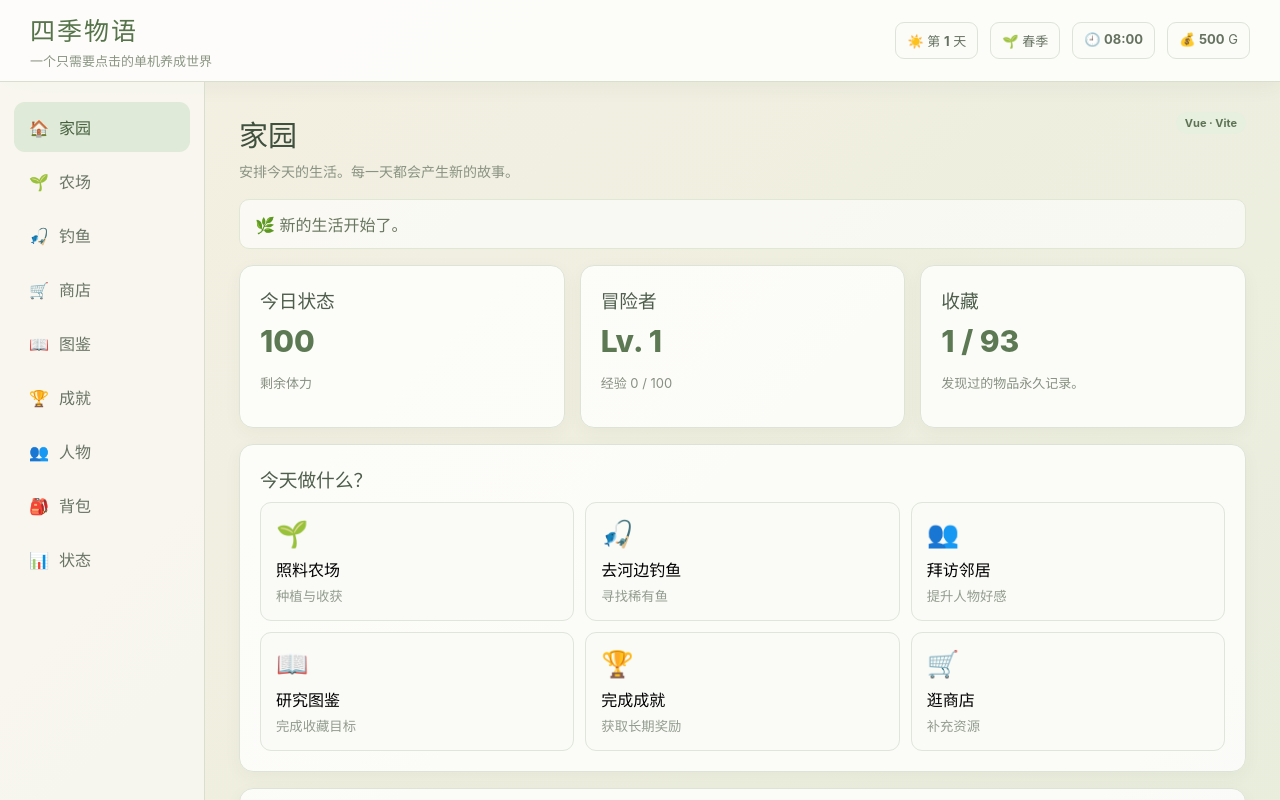
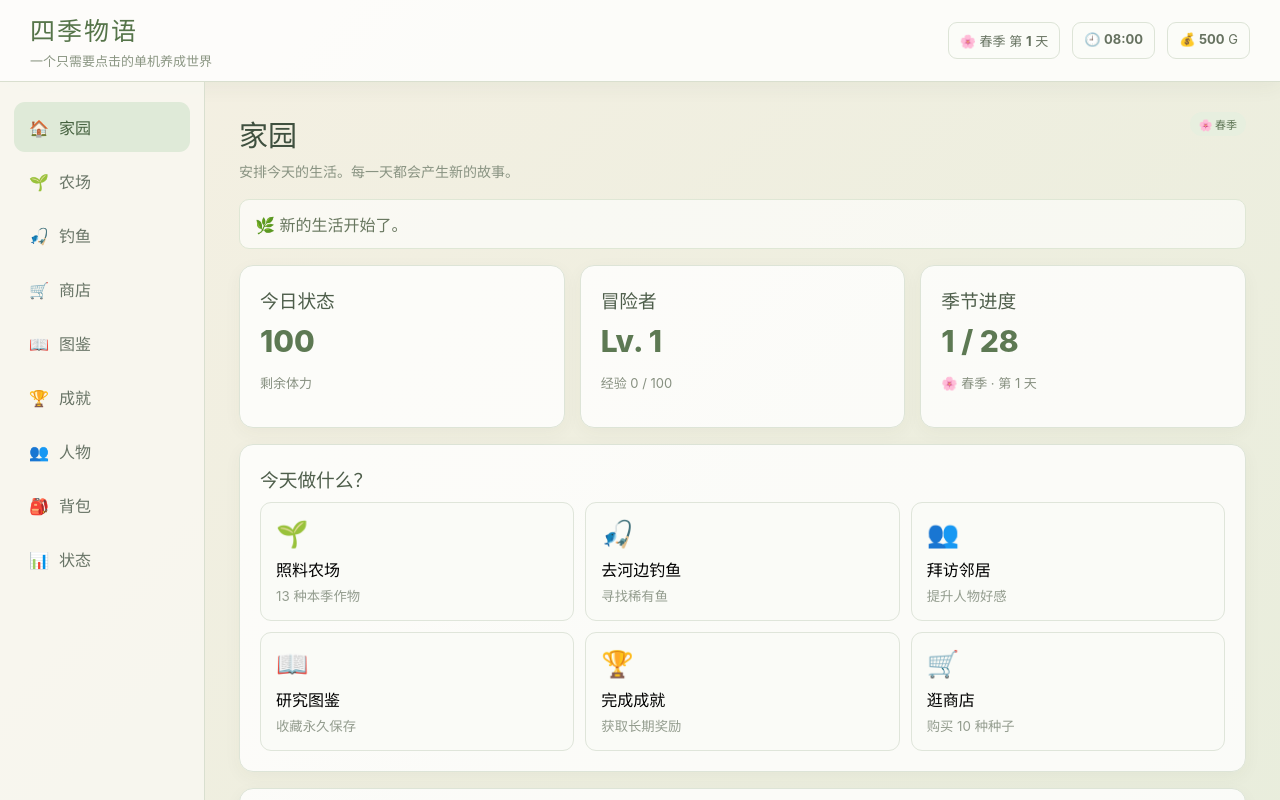
Before and after one commit to Lxkgit/web_game_1, a Vue app: page / in a window 1280 px wide. Shown: the top 800 px of the page. Built offline with nearby package versions, Linux system fonts and the light colour scheme.

Commit message:
feat: add seasonal UI, crop shop, four-season farm gameplay

```diff
--- a/src/App.vue
+++ b/src/App.vue
@@ -1,8 +1,8 @@
 <script setup>
 import { computed, onMounted, watch, ref } from 'vue'
-import { gameState as state, addItem, addLog, discover, gainExperience } from './stores/game'
+import { gameState as state, addItem, addLog, discover, gainExperience, advanceDay, syncSeason, getSeasonDay } from './stores/game'
 import { items, getItem } from './data/items'
-import { crops } from './data/crops'
+import { crops, allCrops, seasonNames, seasonIcons, getCrop } from './data/crops'
 import { fish } from './data/fish'
 import { achievements as achievementData } from './data/achievements'
 import { npcs } from './data/npcs'
@@ -21,33 +21,33 @@ const navItems = [
 
 const pageMeta = {
   home: ['家园', '安排今天的生活。每一天都会产生新的故事。'],
-  farm: ['农场', '种下作物、等待成长、收获并出售。'],
+  farm: ['农场', '每个季节都有自己的作物，28 天后自动进入下一季。'],
   fishing: ['钓鱼', '不同鱼类拥有不同稀有度，稀有鱼值得收藏。'],
-  shop: ['商店', '购买种子、材料和一些特别的东西。'],
-  collection: ['图鉴', '发现过的物品永久记录，完成图鉴还能获得奖励。'],
+  shop: ['商店', '只出售当前季节可以正常购买的作物种子。'],
+  collection: ['图鉴', '发现过的物品永久记录，换季也不会丢失。'],
   achievement: ['成就', '长期目标会给你的生活提供持续动力。'],
   people: ['人物', '认识邻居，提高好感度，解锁更多故事。'],
   bag: ['背包', '查看、出售当前拥有的物品。'],
-  status: ['状态', '查看等级、经验、收藏和生活记录。']
+  status: ['状态', '查看等级、经验、季节与生活记录。']
 }
 
+const season = computed(() => state.season)
+const seasonName = computed(() => seasonNames[state.season])
+const seasonIcon = computed(() => seasonIcons[state.season])
+const seasonDay = computed(() => getSeasonDay(state.day))
 const timeText = computed(() => `${String(Math.floor(state.minutes / 60) % 24).padStart(2, '0')}:${String(state.minutes % 60).padStart(2, '0')}`)
 const pageTitle = computed(() => pageMeta[currentPage.value][0])
 const pageSub = computed(() => pageMeta[currentPage.value][1])
 const discoveredCount = computed(() => state.discovered.length)
 const readyCrops = computed(() => state.farm.filter(x => x.crop && x.readyDay <= state.day).length)
+const shopCrops = computed(() => crops.filter(c => c.seedPrice > 0 && !c.special))
 
 const achievementList = computed(() => achievementData.map(a => {
-  const value = {
-    days: state.day,
-    fish: state.totalFish,
-    collection: discoveredCount.value,
-    gold: state.gold,
-    harvest: state.totalHarvest,
-    legendary: state.inventory.golden_fish > 0 ? 1 : 0
-  }[a.type] || 0
+  const value = { days: state.day, fish: state.totalFish, collection: discoveredCount.value, gold: state.gold, harvest: state.totalHarvest, legendary: state.inventory.golden_fish > 0 ? 1 : 0 }[a.type] || 0
   return { ...a, value, done: value >= a.target }
 }))
+
+const bagItems = computed(() => items.filter(item => (state.inventory[item.id] || 0) > 0))
 
 function showPage(page) { currentPage.value = page }
 function spend(cost) {
@@ -59,8 +59,8 @@ function gainGold(value) { state.gold += value }
 
 function plant(plot, crop) {
   if (plot.crop) return
+  if (!state.inventory[crop.seed]) { message.value = `你没有${crop.name}种子。`; return }
   if (!spend(crop.energy)) return
-  if (!state.inventory[crop.seed]) { message.value = `你没有${crop.name}种子。`; return }
   state.inventory[crop.seed]--
   plot.crop = crop.id
   plot.plantedDay = state.day
@@ -68,29 +68,32 @@ function plant(plot, crop) {
   discover(crop.id)
   gainExperience(12)
   state.minutes += 30
-  addLog(`在第 ${state.day} 天种下了 ${crop.name}。`)
+  addLog(`第 ${state.day} 天种下了 ${crop.name}。`)
   message.value = `${crop.name} 已种下，预计第 ${plot.readyDay} 天成熟。`
 }
 
 function harvest(plot) {
   if (!plot.crop || plot.readyDay > state.day) return
-  const crop = crops.find(x => x.id === plot.crop)
+  const crop = getCrop(plot.crop)
+  if (!crop) return
   addItem(crop.id)
   state.totalHarvest++
   gainExperience(20)
-  plot.crop = null
-  plot.plantedDay = 0
-  plot.readyDay = 0
-  message.value = `收获了 ${crop.name}。可以出售，也可以留作收藏。`
+  if (crop.regrow) {
+    plot.readyDay = state.day + crop.regrow
+    message.value = `${crop.name} 收获完成，它还会继续生长，第 ${plot.readyDay} 天再次成熟。`
+  } else {
+    plot.crop = null
+    plot.plantedDay = 0
+    plot.readyDay = 0
+    message.value = `收获了 ${crop.name}。可以出售，也可以留作收藏。`
+  }
 }
 
 function chooseFish() {
   const roll = Math.random() * 100
   let total = 0
-  for (const item of fish) {
-    total += item.chance
-    if (roll <= total) return item
-  }
+  for (const item of fish) { total += item.chance; if (roll <= total) return item }
   return fish[0]
 }
 
@@ -101,20 +104,17 @@ function goFishing() {
   addItem(caught.id)
   state.totalFish++
   gainExperience(caught.rarity === 'legendary' ? 50 : 15)
-  if (caught.rarity === 'legendary') message.value = `✨ 传说！你钓到了 ${caught.name}！`
-  else message.value = `🎣 钓到了 ${caught.name}（${rarityName(caught.rarity)}）。`
+  message.value = caught.rarity === 'legendary' ? `✨ 传说！你钓到了 ${caught.name}！` : `🎣 钓到了 ${caught.name}（${rarityName(caught.rarity)}）。`
   if (Math.random() < 0.25) addItem('shell')
 }
 
-function rarityName(value) {
-  return { common: '普通', uncommon: '稀有', rare: '珍稀', legendary: '传说' }[value] || value
-}
+function rarityName(value) { return { common: '普通', uncommon: '稀有', rare: '珍稀', legendary: '传说' }[value] || value }
 
-function buy(id, price) {
-  if (state.gold < price) return
-  state.gold -= price
-  addItem(id)
-  message.value = `购买了 ${getItem(id)?.name || id}。`
+function buy(item) {
+  if (state.gold < item.seedPrice) return
+  state.gold -= item.seedPrice
+  addItem(item.seed)
+  message.value = `购买了 ${item.name}种子。`
 }
 
 function sell(id) {
@@ -136,10 +136,7 @@ function talk(npc) {
 function triggerEvent() {
   const total = events.reduce((sum, x) => sum + x.weight, 0)
   let roll = Math.random() * total
-  for (const item of events) {
-    roll -= item.weight
-    if (roll <= 0) { event.value = item; return }
-  }
+  for (const item of events) { roll -= item.weight; if (roll <= 0) { event.value = item; return } }
 }
 
 function applyEvent() {
@@ -156,12 +153,13 @@ function applyEvent() {
 
 function endDay() {
   const farmReady = readyCrops.value
-  state.day++
+  const oldSeason = state.season
+  advanceDay()
   state.minutes = 8 * 60
   state.energy = state.maxEnergy
   state.gold += 50
-  if (farmReady) message.value = `新的一天开始了。生活补贴 +50 G，有 ${farmReady} 块作物成熟了。`
-  else message.value = '新的一天开始了。生活补贴 +50 G。'
+  const changed = oldSeason !== state.season
+  message.value = changed ? `季节更替：现在是${seasonNames[state.season]}。生活补贴 +50 G。` : farmReady ? `新的一天开始了。生活补贴 +50 G，有 ${farmReady} 块作物成熟了。` : '新的一天开始了。生活补贴 +50 G。'
   triggerEvent()
   currentPage.value = 'home'
 }
@@ -170,7 +168,8 @@ function progressWidth(a) { return `${Math.min(100, a.value / a.target * 100)}%`
 
 onMounted(() => {
   loadGame(state)
-  message.value = state.day > 1 ? '欢迎回来，继续你的生活。' : '新的生活开始了。'
+  syncSeason()
+  message.value = state.day > 1 ? `欢迎回来，现在是${seasonNames[state.season]}第 ${seasonDay.value} 天。` : '新的生活开始了。'
 })
 watch(state, () => saveGame(state), { deep: true })
 </script>
@@ -179,72 +178,43 @@ watch(state, () => saveGame(state), { deep: true })
   <div class="game-shell">
     <header class="topbar">
       <div><div class="logo">四季物语</div><div class="subtitle">一个只需要点击的单机养成世界</div></div>
-      <div class="top-stats">
-        <span>☀️ 第 <b>{{ state.day }}</b> 天</span><span>🌱 春季</span><span>🕘 <b>{{ timeText }}</b></span><span>💰 <b>{{ state.gold }}</b> G</span>
-      </div>
+      <div class="top-stats"><span>{{ seasonIcon }} <b>{{ seasonName }}</b> 第 <b>{{ seasonDay }}</b> 天</span><span>🕘 <b>{{ timeText }}</b></span><span>💰 <b>{{ state.gold }}</b> G</span></div>
     </header>
-
     <main class="layout">
       <aside class="sidebar">
         <button v-for="item in navItems" :key="item[0]" class="nav" :class="{active: currentPage === item[0]}" @click="showPage(item[0])"><span>{{ item[1] }}</span><span>{{ item[2] }}</span></button>
         <div class="side-bottom"><div class="energy-label"><span>体力</span><b>{{ state.energy }} / {{ state.maxEnergy }}</b></div><div class="energy"><i :style="{width: `${state.energy / state.maxEnergy * 100}%`}"></i></div><button class="end-day" @click="endDay">🌙 结束今天</button></div>
       </aside>
-
       <section class="content">
-        <div class="page-title"><div><h1>{{ pageTitle }}</h1><p>{{ pageSub }}</p></div><span class="badge">Vue · Vite</span></div>
+        <div class="page-title"><div><h1>{{ pageTitle }}</h1><p>{{ pageSub }}</p></div><span class="badge">{{ seasonIcon }} {{ seasonName }}</span></div>
         <div class="notice">🌿 {{ message }}</div>
 
         <template v-if="currentPage === 'home'">
-          <div class="grid">
-            <div class="card"><h3>今日状态</h3><div class="big-number">{{ state.energy }}</div><p>剩余体力</p></div>
-            <div class="card"><h3>冒险者</h3><div class="big-number">Lv. {{ state.level }}</div><p>经验 {{ state.experience }} / {{ state.level * 100 }}</p></div>
-            <div class="card"><h3>收藏</h3><div class="big-number">{{ discoveredCount }} / {{ items.length }}</div><p>发现过的物品永久记录。</p></div>
-          </div>
-          <div class="card action-card"><h3>今天做什么？</h3><div class="actions">
-            <button class="action" @click="showPage('farm')"><span class="emoji">🌱</span><strong>照料农场</strong><small>种植与收获</small></button>
-            <button class="action" @click="showPage('fishing')"><span class="emoji">🎣</span><strong>去河边钓鱼</strong><small>寻找稀有鱼</small></button>
-            <button class="action" @click="showPage('people')"><span class="emoji">👥</span><strong>拜访邻居</strong><small>提升人物好感</small></button>
-            <button class="action" @click="showPage('collection')"><span class="emoji">📖</span><strong>研究图鉴</strong><small>完成收藏目标</small></button>
-            <button class="action" @click="showPage('achievement')"><span class="emoji">🏆</span><strong>完成成就</strong><small>获取长期奖励</small></button>
-            <button class="action" @click="showPage('shop')"><span class="emoji">🛒</span><strong>逛商店</strong><small>补充资源</small></button>
-          </div></div>
+          <div class="grid"><div class="card"><h3>今日状态</h3><div class="big-number">{{ state.energy }}</div><p>剩余体力</p></div><div class="card"><h3>冒险者</h3><div class="big-number">Lv. {{ state.level }}</div><p>经验 {{ state.experience }} / {{ state.level * 100 }}</p></div><div class="card"><h3>季节进度</h3><div class="big-number">{{ seasonDay }} / 28</div><p>{{ seasonIcon }} {{ seasonName }} · 第 {{ state.day }} 天</p></div></div>
+          <div class="card action-card"><h3>今天做什么？</h3><div class="actions"><button class="action" @click="showPage('farm')"><span class="emoji">🌱</span><strong>照料农场</strong><small>{{ crops.length }} 种本季作物</small></button><button class="action" @click="showPage('fishing')"><span class="emoji">🎣</span><strong>去河边钓鱼</strong><small>寻找稀有鱼</small></button><button class="action" @click="showPage('people')"><span class="emoji">👥</span><strong>拜访邻居</strong><small>提升人物好感</small></button><button class="action" @click="showPage('collection')"><span class="emoji">📖</span><strong>研究图鉴</strong><small>收藏永久保存</small></button><button class="action" @click="showPage('achievement')"><span class="emoji">🏆</span><strong>完成成就</strong><small>获取长期奖励</small></button><button class="action" @click="showPage('shop')"><span class="emoji">🛒</span><strong>逛商店</strong><small>购买 {{ shopCrops.length }} 种种子</small></button></div></div>
           <div class="card log-card"><h3>📜 最近发生的事</h3><div v-if="state.log.length" class="list"><div v-for="(log,index) in state.log.slice(0,5)" :key="index" class="row"><div>📌</div><div class="row-main"><b>第 {{ log.day }} 天</b><div class="row-desc">{{ log.text }}</div></div></div></div><p v-else>还没有记录。</p></div>
         </template>
 
         <template v-else-if="currentPage === 'farm'">
-          <div class="grid crop-grid"><div v-for="plot in state.farm" :key="plot.id" class="card plot"><div class="plot-number">田地 {{ plot.id }}</div><div v-if="plot.crop" class="crop-icon">{{ crops.find(x => x.id === plot.crop)?.icon }}</div><div v-else class="crop-icon empty">＋</div><h3>{{ plot.crop ? crops.find(x => x.id === plot.crop)?.name : '空闲土地' }}</h3><p v-if="plot.crop && plot.readyDay > state.day">第 {{ plot.readyDay }} 天成熟</p><p v-else-if="plot.crop">已经成熟，可以收获。</p><p v-else>选择作物种植。</p><button v-if="plot.crop && plot.readyDay <= state.day" class="primary-btn" @click="harvest(plot)">收获</button><div v-else-if="!plot.crop" class="crop-buttons"><button v-for="crop in crops" :key="crop.id" class="buy-btn" :disabled="!state.inventory[crop.seed]" @click="plant(plot,crop)">{{ crop.icon }} {{ crop.name }}</button></div></div></div>
+          <div class="card" style="margin-bottom:16px"><h3>{{ seasonIcon }} {{ seasonName }}作物</h3><p>本季共有 {{ crops.length }} 种作物。换季时未成熟作物会枯萎，连作作物收获后会继续生长。</p></div>
+          <div class="grid crop-grid"><div v-for="plot in state.farm" :key="plot.id" class="card plot"><div class="plot-number">田地 {{ plot.id }}</div><div v-if="plot.crop" class="crop-icon">{{ getCrop(plot.crop)?.icon }}</div><div v-else class="crop-icon empty">＋</div><h3>{{ plot.crop ? getCrop(plot.crop)?.name : '空闲土地' }}</h3><p v-if="plot.crop && plot.readyDay > state.day">第 {{ plot.readyDay }} 天成熟</p><p v-else-if="plot.crop">已经成熟，可以收获。</p><p v-else>选择作物种植。</p><button v-if="plot.crop && plot.readyDay <= state.day" class="primary-btn" @click="harvest(plot)">收获</button><div v-else-if="!plot.crop" class="crop-buttons"><button v-for="crop in crops" :key="crop.id" class="buy-btn" :disabled="!state.inventory[crop.seed]" @click="plant(plot,crop)">{{ crop.icon }} {{ crop.name }}<small> ×{{ state.inventory[crop.seed] || 0 }}</small></button></div></div></div>
         </template>
 
-        <template v-else-if="currentPage === 'fishing'">
-          <div class="card fishing-card"><div class="fishing-hero">🌊</div><h2>宁静河畔</h2><p>每次钓鱼消耗 12 体力。鱼类越稀有，经验和售价越高。</p><button class="primary-btn" @click="goFishing">🎣 抛竿</button></div><div class="card fish-table"><h3>鱼类图鉴</h3><div class="list"><div v-for="f in fish" :key="f.id" class="row"><div class="item-icon">{{ state.discovered.includes(f.id) ? f.icon : '?' }}</div><div class="row-main"><b>{{ state.discovered.includes(f.id) ? f.name : '未知鱼类' }}</b><div class="row-desc">{{ rarityName(f.rarity) }} · 售价 {{ f.sellPrice }} G</div></div><b>x{{ state.inventory[f.id] || 0 }}</b></div></div></div>
-        </template>
+        <template v-else-if="currentPage === 'fishing'"><div class="card fishing-card"><div class="fishing-hero">🌊</div><h2>宁静河畔</h2><p>每次钓鱼消耗 12 体力。鱼类越稀有，经验和售价越高。</p><button class="primary-btn" @click="goFishing">🎣 抛竿</button></div><div class="card fish-table"><h3>鱼类图鉴</h3><div class="list"><div v-for="f in fish" :key="f.id" class="row"><div class="item-icon">{{ state.discovered.includes(f.id) ? f.icon : '?' }}</div><div class="row-main"><b>{{ state.discovered.includes(f.id) ? f.name : '未知鱼类' }}</b><div class="row-desc">{{ rarityName(f.rarity) }} · 售价 {{ f.sellPrice }} G</div></div><b>x{{ state.inventory[f.id] || 0 }}</b></div></div></div></template>
 
-        <template v-else-if="currentPage === 'shop'">
-          <div class="list"><div v-for="shop in [{id:'seed_potato',price:20},{id:'stone',price:10},{id:'tea',price:80},{id:'seed_carrot',price:28},{id:'seed_tomato',price:35},{id:'seed_strawberry',price:50}]" :key="shop.id" class="row"><div class="item-icon">{{ getItem(shop.id)?.icon || '🌱' }}</div><div class="row-main"><b>{{ getItem(shop.id)?.name || shop.id }}</b><div class="row-desc">{{ getItem(shop.id)?.category || '种子' }}</div></div><b>{{ shop.price }} G</b><button class="buy-btn" :disabled="state.gold < shop.price" @click="buy(shop.id,shop.price)">购买</button></div></div>
-        </template>
+        <template v-else-if="currentPage === 'shop'"><div class="card"><h3>{{ seasonIcon }} {{ seasonName }}种子商店</h3><p>商店根据季节自动切换。特殊作物不会在这里直接出售种子。</p></div><div class="list" style="margin-top:16px"><div v-for="shop in shopCrops" :key="shop.id" class="row"><div class="item-icon">{{ shop.icon }}</div><div class="row-main"><b>{{ shop.name }}种子</b><div class="row-desc">成熟 {{ shop.days }} 天 · 收获售价 {{ shop.sellPrice }} G{{ shop.regrow ? ` · 每 ${shop.regrow} 天再生` : '' }}</div></div><b>{{ shop.seedPrice }} G</b><button class="buy-btn" :disabled="state.gold < shop.seedPrice" @click="buy(shop)">购买</button></div></div></template>
 
-        <template v-else-if="currentPage === 'collection'">
-          <div class="card"><div class="collection-head"><h3>发现进度 {{ discoveredCount }} / {{ items.length }}</h3><div class="progress"><i :style="{width:`${discoveredCount/items.length*100}%`}"></i></div></div><div class="item-grid"><div v-for="item in items" :key="item.id" class="item" :class="{locked:!state.discovered.includes(item.id)}"><div class="icon">{{ state.discovered.includes(item.id) ? item.icon : '?' }}</div><b>{{ state.discovered.includes(item.id) ? item.name : '尚未发现' }}</b><small>{{ item.category }}</small></div></div></div>
-        </template>
+        <template v-else-if="currentPage === 'collection'"><div class="card"><h3>📖 收藏进度</h3><p>{{ discoveredCount }} / {{ items.length }} 种物品已发现。出售后仍会保留图鉴记录。</p></div><div class="collection-grid" style="margin-top:16px"><div v-for="item in items" :key="item.id" class="collection-item" :class="{locked: !state.discovered.includes(item.id)}"><span>{{ state.discovered.includes(item.id) ? item.icon : '❔' }}</span><b>{{ state.discovered.includes(item.id) ? item.name : '未知' }}</b></div></div></template>
 
-        <template v-else-if="currentPage === 'achievement'">
-          <div class="list"><div v-for="a in achievementList" :key="a.id" class="row" :class="{locked:!a.done}"><div class="achievement-icon">{{ a.icon }}</div><div class="row-main"><div class="row-title">{{ a.name }} <span v-if="a.done" class="badge">已完成</span></div><div class="row-desc">{{ a.desc }} · 奖励 {{ a.reward }} G</div><div class="progress"><i :style="{width:progressWidth(a)}"></i></div></div><b>{{ Math.min(a.value,a.target) }}/{{ a.target }}</b></div></div>
-        </template>
+        <template v-else-if="currentPage === 'achievement'"><div class="list"><div v-for="a in achievementList" :key="a.id" class="row"><div class="item-icon">{{ a.icon }}</div><div class="row-main"><b>{{ a.name }} <span v-if="a.done">✓</span></b><div class="row-desc">{{ a.desc }} · 奖励 {{ a.reward }} G</div><div class="progress"><i :style="{width: progressWidth(a)}"></i></div></div><b>{{ Math.min(a.value, a.target) }} / {{ a.target }}</b></div></div></template>
 
-        <template v-else-if="currentPage === 'people'">
-          <div class="grid"><div v-for="npc in npcs" :key="npc.id" class="card npc-card"><div class="npc-icon">{{ npc.icon }}</div><h3>{{ npc.name }}</h3><div class="npc-role">{{ npc.role }}</div><p>{{ npc.intro }}</p><div class="heart">❤️ {{ state.relationships[npc.id] }} / 100</div><div class="progress"><i :style="{width:`${state.relationships[npc.id]}%`}"></i></div><button class="primary-btn" @click="talk(npc)">聊天（20 分钟）</button></div></div>
-        </template>
+        <template v-else-if="currentPage === 'people'"><div class="grid"><div v-for="npc in npcs" :key="npc.id" class="card"><div class="crop-icon">{{ npc.icon }}</div><h3>{{ npc.name }}</h3><p>{{ npc.role }}</p><p>{{ npc.intro }}</p><div class="progress"><i :style="{width: `${state.relationships[npc.id]}%`}"></i></div><p>好感度 {{ state.relationships[npc.id] }} / 100</p><button class="primary-btn" @click="talk(npc)">💬 聊天</button></div></div></template>
 
-        <template v-else-if="currentPage === 'bag'">
-          <div class="list"><div v-for="item in items.filter(x => state.inventory[x.id] > 0)" :key="item.id" class="row"><div class="item-icon">{{ item.icon }}</div><div class="row-main"><b>{{ item.name }}</b><div class="row-desc">拥有 {{ state.inventory[item.id] }} · 售价 {{ item.sellPrice || 0 }} G</div></div><b>x{{ state.inventory[item.id] }}</b><button v-if="item.sellPrice" class="buy-btn" @click="sell(item.id)">出售</button></div></div><div v-if="!items.some(x => state.inventory[x.id] > 0)" class="card">背包空空如也。</div>
-        </template>
+        <template v-else-if="currentPage === 'bag'"><div class="list"><div v-for="item in bagItems" :key="item.id" class="row"><div class="item-icon">{{ item.icon }}</div><div class="row-main"><b>{{ item.name }}</b><div class="row-desc">{{ item.category }} · 售价 {{ item.sellPrice || 0 }} G</div></div><b>x{{ state.inventory[item.id] }}</b><button v-if="item.sellPrice" class="buy-btn" @click="sell(item.id)">出售</button></div></div><p v-if="!bagItems.length">背包还是空的。</p></template>
 
-        <template v-else-if="currentPage === 'status'">
-          <div class="grid"><div class="card"><h3>🧑 冒险者</h3><div class="big-number">Lv. {{ state.level }}</div><div class="progress"><i :style="{width:`${state.experience/(state.level*100)*100}%`}"></i></div><p>经验 {{ state.experience }} / {{ state.level * 100 }}</p></div><div class="card"><h3>🎣 钓鱼</h3><div class="big-number">{{ state.totalFish }}</div><p>累计钓鱼次数</p></div><div class="card"><h3>🌾 农业</h3><div class="big-number">{{ state.totalHarvest }}</div><p>累计收获作物</p></div></div><div class="card log-card"><h3>🌟 游戏目标</h3><p>完成全部图鉴、解锁全部成就、培养 NPC 好感、升级房屋与设施，并探索四季世界。</p></div>
-        </template>
+        <template v-else-if="currentPage === 'status'"><div class="grid"><div class="card"><h3>季节</h3><div class="big-number">{{ seasonIcon }}</div><p>{{ seasonName }}第 {{ seasonDay }} 天 / 总第 {{ state.day }} 天</p></div><div class="card"><h3>等级</h3><div class="big-number">Lv. {{ state.level }}</div><p>经验 {{ state.experience }} / {{ state.level * 100 }}</p></div><div class="card"><h3>统计</h3><p>钓鱼：{{ state.totalFish }}</p><p>收获：{{ state.totalHarvest }}</p><p>收藏：{{ discoveredCount }}</p></div></div><div class="card"><h3>四季农作物总览</h3><div class="list"><div v-for="s in ['spring','summer','fall','winter']" :key="s" class="row"><div class="item-icon">{{ seasonIcons[s] }}</div><div class="row-main"><b>{{ seasonNames[s] }}</b><div class="row-desc">{{ allCrops.filter(c => c.season.includes(s)).length }} 种作物</div></div><button class="buy-btn" @click="state.season = s">查看</button></div></div></div></template>
       </section>
     </main>
-
     <div v-if="event" class="modal-mask"><div class="event-modal"><div class="event-icon">{{ event.icon }}</div><h2>{{ event.name }}</h2><p>{{ event.text }}</p><button class="primary-btn" @click="applyEvent">收下这份惊喜</button></div></div>
   </div>
 </template>
```
